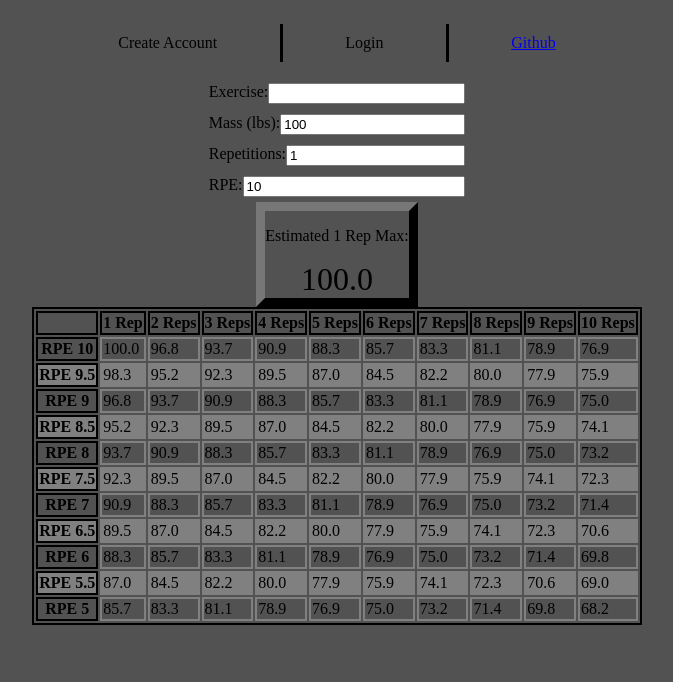
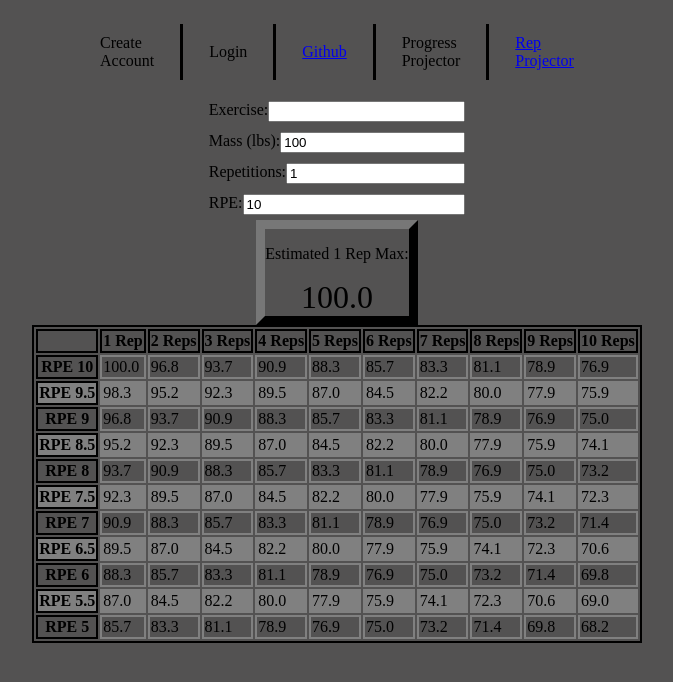
Before and after one commit to A-Galicia/Strength-Projector, a React (Vite) app: page /projector in a window 1280 px wide. Shown: the top 682 px of the page, without its empty margins (303-976 px from the left). Built offline with nearby package versions, Linux system fonts and the light colour scheme.

Commit message:
added navBar component

```diff
--- /dev/null
+++ b/src/components/NavBar.jsx
@@ -0,0 +1,45 @@
+import classes from '../styles/NavBar.module.css';
+
+function NavBar() {
+  return (
+    <nav>
+      <ul className={classes.list}>
+        <li className={classes.item}>
+          <a>Create Account</a>
+        </li>
+
+        <div className={classes.verticalLine}></div>
+
+        <li className={classes.item}>
+          <a>Login</a>
+        </li>
+
+        <div className={classes.verticalLine}></div>
+
+        <li className={classes.item}>
+          <a
+            href='https://github.com/A-Galicia/Strength-Projector'
+            target='_blank'
+            rel='noopener noreferrer'
+          >
+            Github
+          </a>
+        </li>
+
+        <div className={classes.verticalLine}></div>
+
+        <li className={classes.item}>
+          <a>Progress Projector</a>
+        </li>
+
+        <div className={classes.verticalLine}></div>
+
+        <li className={classes.item}>
+          <a href='/projector'>Rep Projector</a>
+        </li>
+      </ul>
+    </nav>
+  );
+}
+
+export default NavBar;
--- a/src/pages/Projector.jsx
+++ b/src/pages/Projector.jsx
@@ -1,6 +1,7 @@
 import { useState } from 'react';
 import classes from '../styles/Projector.module.css';
 import RpeTable from '../components/RpeTable';
+import NavBar from '../components/NavBar';
 
 function Projector() {
   const [exercise, setExersice] = useState('');
@@ -17,31 +18,7 @@ function Projector() {
 
   return (
     <div className={classes.main}>
-      <nav>
-        <ul className={classes.list}>
-          <li className={classes.item}>
-            <a>Create Account</a>
-          </li>
-
-          <div className={classes.verticalLine}></div>
-
-          <li className={classes.item}>
-            <a>Login</a>
-          </li>
-
-          <div className={classes.verticalLine}></div>
-
-          <li className={classes.item}>
-            <a
-              href='https://github.com/A-Galicia/Strength-Projector'
-              target='_blank'
-              rel='noopener noreferrer'
-            >
-              Github
-            </a>
-          </li>
-        </ul>
-      </nav>
+      <NavBar />
 
       <form className={classes.form} onSubmit={calculate}>
         <label className={classes.label} htmlFor='exercise'>
--- /dev/null
+++ b/src/styles/NavBar.module.css
@@ -0,0 +1,26 @@
+.list {
+  list-style-type: none;
+  padding: 0;
+  display: flex;
+  justify-content: space-around;
+}
+
+.item {
+  margin-block: 10px;
+  display: flex;
+  flex-wrap: wrap;
+  align-items: center;
+}
+
+nav {
+  width: clamp(200px, 75%, 500px);
+}
+
+.verticalLine {
+  border-left: 3px solid black;
+}
+
+a {
+  place-self: center;
+  width: min-content;
+}
--- a/src/styles/Projector.module.css
+++ b/src/styles/Projector.module.css
@@ -2,25 +2,6 @@
   display: flex;
   flex-direction: column;
   align-items: center;
-}
-
-.list {
-  list-style-type: none;
-  padding: 0;
-  display: flex;
-  justify-content: space-around;
-}
-
-.item {
-  margin-block: 10px;
-}
-
-nav {
-  width: clamp(200px, 75%, 500px);
-}
-
-.verticalLine {
-  border-left: 3px solid black;
 }
 
 .form {
```
